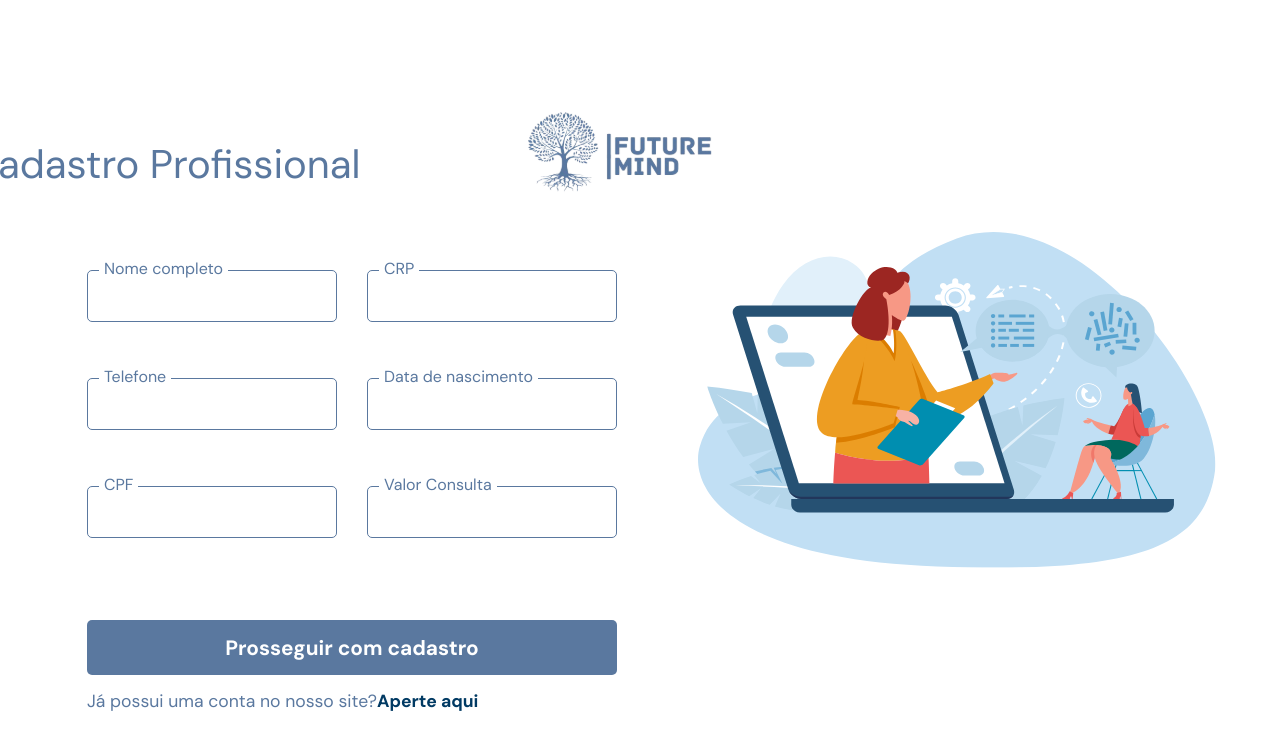
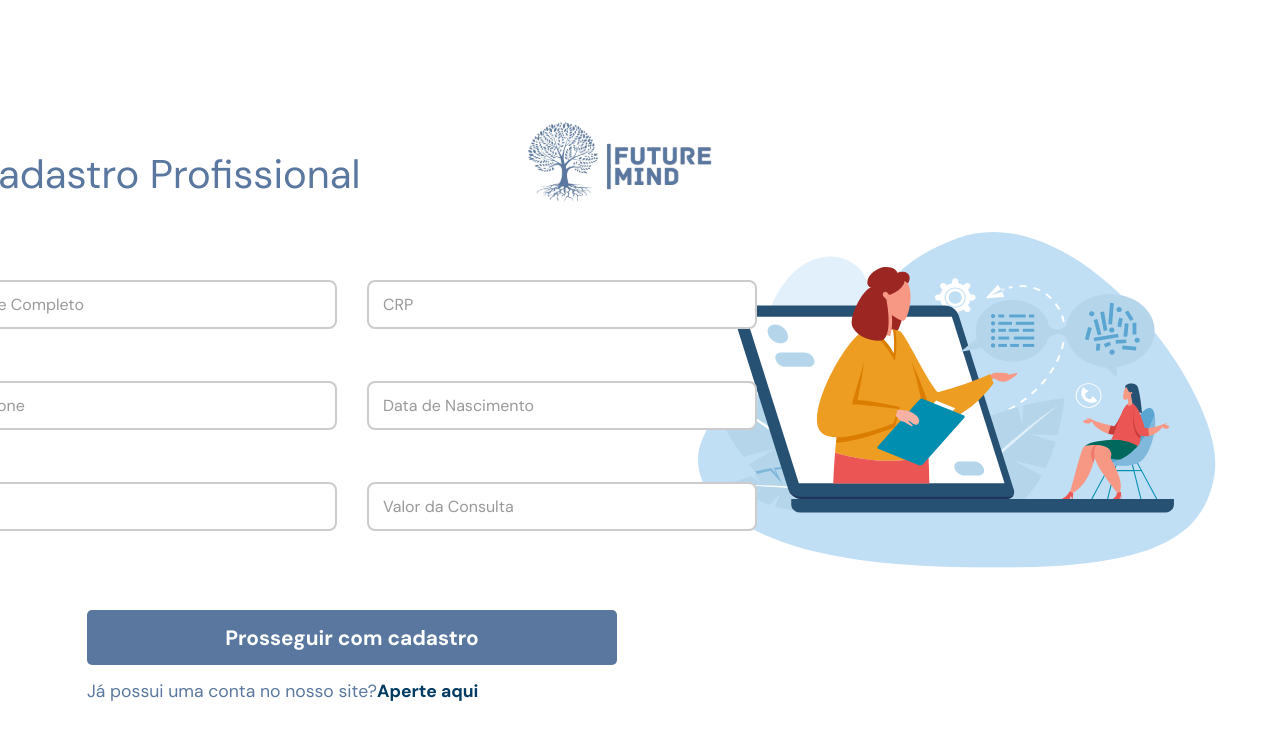
Before and after one commit to BrendaMaganeli/FutureMind-2.0, a React (Vite) app in the folder front/: page /cadastroprofissional1 in a window 1280 px wide. Shown: the top 750 px of the page. Built offline with nearby package versions, Linux system fonts and the light colour scheme.

Commit message:
atualização dos inputs do cadastro/login

```diff
--- a/front/src/pages/CadastroProfissional1.jsx
+++ b/front/src/pages/CadastroProfissional1.jsx
@@ -5,229 +5,132 @@ import './CSS/Cadastros.css';
 import { useState } from 'react';
 
 function CadastroProfissional1() {
-  const navigate = useNavigate(); // Hook para navegação
+  const navigate = useNavigate();
 
   const [nome, setNome] = useState('');
-  const [nomeValido, setNomeValido] = useState()
-  const [ValorCRP, setValorCRP] = useState()
-  const [crpValido, setCrpValido] = useState('')
-  const [telefone, setTelefone] = useState()
-  const [telefoneValido, setTelefoneValido] = useState('')
-  const [dataNascimentoValido, setDataNascimentoValido] = useState()
-  const [dataNascimento, setDataNascimento] = useState('')
+  const [nomeValido, setNomeValido] = useState(false);
+  const [valorCRP, setValorCRP] = useState('');
+  const [crpValido, setCrpValido] = useState(false);
+  const [telefone, setTelefone] = useState('');
+  const [telefoneValido, setTelefoneValido] = useState(false);
+  const [dataNascimento, setDataNascimento] = useState('');
+  const [dataNascimentoValido, setDataNascimentoValido] = useState(false);
   const [cpf, setCpf] = useState('');
-  const [cpfValido, setCpfValido] = useState()
-  const [valorConsulta, setValorConsulta] = useState()
-  const [valorConsultaValido , setValorConsultaValido] = useState()
+  const [cpfValido, setCpfValido] = useState(false);
+  const [valorConsulta, setValorConsulta] = useState('');
+  const [valorConsultaValido, setValorConsultaValido] = useState(false);
+
+  const formatarCPF = (value) => {
+    value = value.replace(/\D/g, '');
+    value = value.replace(/^(\d{3})(\d)/, "$1.$2");
+    value = value.replace(/^(\d{3})\.(\d{3})(\d)/, "$1.$2.$3");
+    value = value.replace(/^(\d{3})\.(\d{3})\.(\d{3})(\d)/, "$1.$2.$3-$4");
+    return value.slice(0, 14);
+  };
+
+  const formatarCRP = (value) => {
+    value = value.replace(/\D/g, ''); // Remove tudo que não for número
+
+    if (value.length <= 2) {
+      return value; // ex: "0", "06"
+    }
+
+    return value.slice(0, 2) + '/' + value.slice(2, 7); // ex: "06/123456"
+  };
+
+
+
+  const formatarValorConsulta = (valor) => {
+    const somenteNumeros = valor.replace(/\D/g, '');
+    const numero = (parseInt(somenteNumeros, 10) / 100).toFixed(2);
+    return `R$ ${numero.replace('.', ',')}`;
+  };
+
+  const formatarTelefone = (value) => {
+    value = value.replace(/\D/g, '');
+    value = value.replace(/(\d{2})(\d{5})(\d{4})/, '($1) $2-$3');
+    return value.slice(0, 15);
+  };
+
+  const formatarData = (value) => {
+    value = value.replace(/\D/g, '');
+    value = value.replace(/(\d{2})(\d{2})(\d{4})/, '$1/$2/$3');
+    return value.slice(0, 10);
+  };
+
+  const formatarNome = (value) => {
+    return value.replace(/[^A-Za-zÀ-ÖØ-öø-ÿ\s]/g, '');
+  };
 
   const handleCadastro = () => {
+    let validacoes = true;
 
-    let erro = false;
-
-    if (!nome || nome.trim().length === 0) {
+    if (nome.trim().length < 1) {
       setNomeValido(true);
-      erro = true;
+      validacoes = false;
     } else {
       setNomeValido(false);
     }
 
-    if (!cpf || cpf.trim().length !== 14) {
+    if (valorCRP.trim().length < 6 || !/^\d{2,3}\/\d{4,5}$/.test(valorCRP)) {
+      setCrpValido(true);
+      validacoes = false;
+    } else {
+      setCrpValido(false);
+    }
+
+    if (cpf.trim().length < 14) {
       setCpfValido(true);
-      erro = true;
+      validacoes = false;
     } else {
       setCpfValido(false);
     }
 
-    if (!telefone || telefone.trim().length !== 15) {
+    if (telefone.trim().length < 15) {
       setTelefoneValido(true);
-      erro = true;
+      validacoes = false;
     } else {
       setTelefoneValido(false);
     }
 
-    if (!dataNascimento || dataNascimento.trim().length !== 10) {
-      setDataNascimentoValido(true);
-      erro = true;
-    } else {
-      // Validação da idade (já feita no input)
-      const dia = parseInt(dataNascimento.slice(0, 2), 10);
-      const mes = parseInt(dataNascimento.slice(3, 5), 10);
-      const ano = parseInt(dataNascimento.slice(6, 10), 10);
+    if (dataNascimento.length === 10) {
+      const [dia, mes, ano] = dataNascimento.split('/').map(Number);
       const nascimento = new Date(ano, mes - 1, dia);
+
       const hoje = new Date();
       let idade = hoje.getFullYear() - nascimento.getFullYear();
-      if (
-        hoje.getMonth() < nascimento.getMonth() ||
-        (hoje.getMonth() === nascimento.getMonth() &&
-          hoje.getDate() < nascimento.getDate())
-      ) {
-        idade--;
+      const naoFezAniversario = hoje.getMonth() < nascimento.getMonth() ||
+        (hoje.getMonth() === nascimento.getMonth() && hoje.getDate() < nascimento.getDate());
+
+      if (naoFezAniversario) idade--;
+
+      if (idade < 18 || isNaN(nascimento.getTime())) {
+        setDataNascimentoValido(true);
+        validacoes = false;
+      } else {
+        setDataNascimentoValido(false);
       }
-
-      setDataNascimentoValido(idade < 18);
-      if (idade < 18) erro = true;
+    } else {
+      setDataNascimentoValido(true);
+      validacoes = false;
     }
 
-    if (!ValorCRP || ValorCRP.length !== 8) {
-      setCrpValido(true);
-      erro = true;
-    } else {
-      setCrpValido(false);
-    }
+    const valorNumerico = parseFloat(
+      valorConsulta.replace('R$', '').replace(/\./g, '').replace(',', '.').trim()
+    );
 
-    if (!valorConsulta || valorConsulta === '' || parseFloat(valorConsulta.replace(/[^\d]/g, '')) < 5000) {
+    if (isNaN(valorNumerico) || valorNumerico < 50) {
       setValorConsultaValido(true);
-      erro = true;
+      validacoes = false;
     } else {
       setValorConsultaValido(false);
     }
 
-    if (!erro) {
 
-
+    if (validacoes) {
       navigate('/cadastroprofissional2');
     }
   };
-
-  const formatarNome = (value) => {
-
-    return value.replace(/[^A-Za-zÀ-ÖØ-öø-ÿ\s]/g, '');
-   };
-
-
-
-    const identificadorNome = (e) => {
-
-      const nomeAux = e.target.value;
-      setNome(formatarNome(nomeAux));
-
-      if (nomeAux.length > 0) {
-
-        setNomeValido(false);
-      } else {
-
-        setNomeValido(true)
-      }
-    };
-
-
-  const indentificadorCRP = (e) => {
-
-    let valor = e.target.value;
-
-    valor = valor.replace(/\D/g, '');
-    valor = valor.replace(/^(\d{2})(\d)/, '$1/$2');
-    valor = valor.slice(0, 8);
-
-    if(valor.length == 8){
-
-      setCrpValido(false)
-
-    }else{
-
-      setCrpValido(true)
-    }
-
-    setValorCRP(valor);
-  }
-
-  const identificadorTelefone = (e) => {
-    let value = e.target.value;
-
-    value = value.replace(/\D/g, '');
-    value = value.replace(/(\d{2})(\d{5})(\d{4})/, '($1) $2-$3');
-
-    setTelefone(value);
-
-    if(value.trim().length == 15){
-
-      setTelefoneValido(false)
-    }else{
-
-      setTelefoneValido(true)
-    }
-   }
-
-   const identificadorData = (e) => {
-
-    let value = e.target.value;
-
-    value = value.replace(/\D/g, '');
-    value = value.replace(/(\d{2})(\d{2})(\d{4})/, '$1/$2/$3');
-    setDataNascimento(value);
-
-    if (value.length === 10) {
-
-        const dia = parseInt(value.slice(0, 2), 10);
-        const mes = parseInt(value.slice(3, 5), 10);
-        const ano = parseInt(value.slice(6, 10), 10);
-
-        const nascimento = new Date(ano, mes - 1, dia);
-        const hoje = new Date();
-
-        let idade = hoje.getFullYear() - nascimento.getFullYear();
-        const aniversarioAindaNaoPassou =
-            hoje.getMonth() < nascimento.getMonth() ||
-            (hoje.getMonth() === nascimento.getMonth() && hoje.getDate() < nascimento.getDate());
-
-        if (aniversarioAindaNaoPassou) {
-            idade--;
-        }
-
-        setDataNascimentoValido(idade < 18);
-    } else {
-        setDataNascimentoValido(true);
-    }
-  }
-
-  const formatarCPF = (cpf) => {
-
-    cpf = cpf.replace(/\D/g, '');
-    cpf = cpf.slice(0, 11);
-    cpf = cpf.replace(/(\d{3})(\d)/, '$1.$2');
-    cpf = cpf.replace(/(\d{3})(\d)/, '$1.$2');
-    cpf = cpf.replace(/(\d{3})(\d{1,2})$/, '$1-$2');
-    return cpf;
-  };
-
-  const identificadorCpf = (e) => {
-
-    const cpfAux = e.target.value
-    setCpf(formatarCPF(cpfAux));
-
-    if (cpfAux.trim().length == 14) {
-
-      setCpfValido(false);
-    } else {
-
-      setCpfValido(true)
-    }
-  };
-
-  const identificadorValorConsulta = (e) => {
-
-    let valor = e.target.value;
-
-
-    valor = valor.replace(/\D/g, '');
-
-
-    const valorNumerico = parseFloat(valor) / 100;
-
-    const valorFormatado = valorNumerico.toLocaleString('pt-BR', {
-      style: 'currency',
-      currency: 'BRL',
-    });
-
-    setValorConsulta(valorFormatado);
-
-    if (valorNumerico >= 50) {
-      setValorConsultaValido(false);
-    } else {
-      setValorConsultaValido(true);
-    }
-  }
-
 
   return (
     <div className='container-profissional'>
@@ -237,76 +140,72 @@ function CadastroProfissional1() {
           <img src={logo} alt='Future Mind Logo' className='logo-paraCadastro' />
         </div>
         <div className='inputs-cadastro-div'>
-          <div className='input-cadastro'>
-            <label>Nome completo</label>
-            <input
-             type='text'
-             onChange={identificadorNome}
-             value={nome}
-             />
-             <div className={`container_alerta_nulo ${nomeValido ? 'container_geral_mostra' : ''}`}>
-              <p>Nome invalido!</p>
-             </div>
+          <div className="cadastro-input">
+            <input type="text" value={nome} onChange={(e) => {
+              setNome(formatarNome(e.target.value));
+              setNomeValido(false);
+            }} placeholder=" " required />
+            <label>Nome Completo</label>
+            <span className={`erro ${nomeValido ? 'visivel' : ''}`}>Nome obrigatório</span>
           </div>
-          <div className='input-cadastro'>
-            <label>CRP</label>
-            <input
-             type='text'
-             value={ValorCRP}
-             onChange={indentificadorCRP}
-            maxLength={8}
+
+          <div className="cadastro-input">
+          <input
+            type="text"
+            value={valorCRP}
+            onChange={(e) => {
+              setValorCRP(formatarCRP(e.target.value));
+              setCrpValido(false);
+            }}
+            placeholder=" "
+            required
+          />
+          <label>CRP</label>
+          <span className={`erro ${crpValido ? 'visivel' : ''}`}>CRP inválido</span>
+          </div>
+
+          <div className="cadastro-input">
+            <input type="text" value={telefone} onChange={(e) => {
+              setTelefone(formatarTelefone(e.target.value));
+              setTelefoneValido(false);
+            }} placeholder=" " required />
+            <label>Telefone</label>
+            <span className={`erro ${telefoneValido ? 'visivel' : ''}`}>Telefone inválido</span>
+          </div>
+
+          <div className="cadastro-input">
+            <input type="text" value={dataNascimento} onChange={(e) => {
+              setDataNascimento(formatarData(e.target.value));
+              setDataNascimentoValido(false);
+            }} placeholder=" " required />
+            <label>Data de Nascimento</label>
+            <span className={`erro ${dataNascimentoValido ? 'visivel' : ''}`}>Idade mínima é 18 anos</span>
+          </div>
+
+          <div className="cadastro-input">
+            <input type="text" value={cpf} onChange={(e) => {
+              setCpf(formatarCPF(e.target.value));
+              setCpfValido(false);
+            }} placeholder=" " required />
+            <label>CPF</label>
+            <span className={`erro ${cpfValido ? 'visivel' : ''}`}>CPF inválido</span>
+          </div>
+
+          <div className="cadastro-input">
+          <input
+              type="text"
+              value={valorConsulta}
+              onChange={(e) => {
+                setValorConsulta(formatarValorConsulta(e.target.value));
+                setValorConsultaValido(false);
+              }}
+              placeholder=" "
+              required
             />
-            <div className={`container_alerta_nulo ${crpValido ? 'container_geral_mostra' : ''}`}>
-              <p>CRP invalido!</p>
-            </div>
-          </div>
-          <div className='input-cadastro'>
-            <label>Telefone</label>
-            <input
-            type='text'
-            value={telefone}
-            maxLength="14"
-            onChange={identificadorTelefone}
-             />
-             <div className={`container_alerta_nulo ${telefoneValido ? 'container_geral_mostra' : ''}`}>
-              <p>Telefone invalido!</p>
-             </div>
-          </div>
-          <div className='input-cadastro'>
-            <label>Data de nascimento</label>
-            <input
-            type='text'
-            value={dataNascimento}
-            maxLength="8"
-            onChange={identificadorData}
-            />
-             <div className={`container_alerta_nulo ${dataNascimentoValido ? 'container_geral_mostra' : ''}`}>
-              <p>Você não é maior que 18 anos!</p>
-            </div>
-          </div>
-          <div className='input-cadastro'>
-            <label>CPF</label>
-            <input
-            type='text'
-            value={cpf}
-            onChange={identificadorCpf}
-            maxLength="14"
-             />
-             <div className={`container_alerta_nulo ${cpfValido ? 'container_geral_mostra' : ''}`}>
-              <p>CPF invalido!</p>
-            </div>
-          </div>
-          <div className='input-cadastro'>
-            <label>Valor Consulta</label>
-            <input
-             type='text'
-             value={valorConsulta}
-             onChange={identificadorValorConsulta}
-             />
-             <div className={`container_alerta_nulo ${valorConsultaValido ? 'container_geral_mostra' : ''}`}>
-              <p>Valor minimo de 50R$!</p>
-            </div>
-
+            <label>Valor da Consulta</label>
+            <span className={`erro ${valorConsultaValido ? 'visivel' : ''}`}>
+              Mínimo de R$ 50,00
+            </span>
           </div>
         </div>
         <button className='botao-cadastro' onClick={handleCadastro}>Prosseguir com cadastro</button>
--- a/front/src/pages/CadastroProfissional2.jsx
+++ b/front/src/pages/CadastroProfissional2.jsx
@@ -132,6 +132,8 @@ function CadastroProfissional2() {
                 setEspecializacoes(opcoes);
                 setEspecializacaoValida(opcoes.length > 0);
               }}
+              menuPortalTarget={document.body}
+              styles={{ menuPortal: base => ({ ...base, zIndex: 9999 }) }}
             />
             <div className={`container_alerta_nulo ${!especializacaoValida ? 'container_geral_mostra' : ''}`}>
               <p>Selecione pelo menos uma especialização.</p>
@@ -150,37 +152,41 @@ function CadastroProfissional2() {
                 setAbordagens(opcoes);
                 setAbordagemValida(opcoes.length > 0);
               }}
+              menuPortalTarget={document.body}
+              styles={{ menuPortal: base => ({ ...base, zIndex: 9999 }) }}
             />
             <div className={`container_alerta_nulo ${!abordagemValida ? 'container_geral_mostra' : ''}`}>
               <p>Selecione pelo menos uma abordagem.</p>
             </div>
           </div>
           <div className='input-lados'>
-            <div className='input-cadastro'>
-              <label>Email</label>
-              <input
-              type='text'
-              onChange={indentificadorEmail}
-               />
-              <div className={`container_alerta_nulo ${emailValido ? 'container_geral_mostra' : ''}`}>
-               <p>Email incorreto!</p>
+          <div className="cadastro-input">
+            <input type="text" value={valorEmail} onChange={(e) => {
+              setValorEmail(e.target.value);
+              setEmailValido(false);
+            }} placeholder=" " required />
+            <label>E-mail</label>
+            <span className={`erro ${emailValido ? 'visivel' : ''}`}>E-mail deve terminar com @gmail.com ou @hotmail.com</span>
           </div>
-            </div>
-            <div className='input-cadastro'>
-              <label>Senha</label>
+
+          <div className="cadastro-input">
             <input
               type={tipoInput}
-              maxLength={15}
-              onChange={indentificadorSenha}
+              value={valorSenha}
+              onChange={(e) => {
+                setValorSenha(e.target.value);
+                setSenhaValido(false);
+              }}
+              placeholder=" "
+              required
             />
-              <div className={`container_alerta_nulo ${senhaValido ? 'container_geral_mostra' : ''}`}>
-               <p>Senha deve ter no minimo 8 caracteres!</p>
-              </div>
-
+            <label>Senha</label>
+            <span className={`erro ${senhaValido ? 'visivel' : ''}`}>Mínimo 8 caracteres</span>
             <img
+              src={tipoIconSenha}
+              alt="Mostrar senha"
+              className="icone-senha"
               onClick={alternarTipo}
-              className='imagem_olho'
-              src={tipoIconSenha} alt=""
             />
           </div>
           </div>
--- a/front/src/pages/Login.jsx
+++ b/front/src/pages/Login.jsx
@@ -1,13 +1,55 @@
-import { useNavigate } from 'react-router-dom';
+import { useNavigate} from 'react-router-dom';
 import logo from '../assets/logoCadastro2.svg';
 import imagem from '../assets/FotoCadastro.svg';
 import './CSS/Cadastros.css';
+import { useState } from 'react';
 
-function CadastroProfissional2() {
+function login() {
   const navigate = useNavigate(); // Hook para navegação
 
+
+  const [valorEmail, setValorEmail] = useState('');
+  const [valorSenha, setValorSenha] = useState('');
+
+  const [emailValido, setEmailValido] = useState(false);
+  const [senhaValido, setSenhaValido] = useState(false);
+
+  const [tipoInput, setTipoInput] = useState("password");
+  const [tipoIconSenha, setTipoIconSenha] = useState('icon_nao_ver.png');
+
+  const alternarTipo = () => {
+    if (tipoInput === 'password') {
+      setTipoInput('text');
+      setTipoIconSenha('icon_ver.png');
+    } else {
+      setTipoInput('password');
+      setTipoIconSenha('icon_nao_ver.png');
+    }
+  };
+
   const handleCadastro = () => {
-    navigate('/cadastroProfissional2'); // Redireciona para a próxima página
+    let validacoes = true;
+
+    // Email
+    if (!valorEmail?.trim().endsWith("@gmail.com") && !valorEmail?.trim().endsWith("@hotmail.com")) {
+      setEmailValido(true);
+      validacoes = false;
+    } else {
+      setEmailValido(false);
+    }
+
+    // Senha
+    if (!valorSenha || valorSenha.trim().length < 8) {
+      setSenhaValido(true);
+      validacoes = false;
+    } else {
+      setSenhaValido(false);
+    }
+
+    // Se tudo estiver válido, redireciona
+    if (validacoes) {
+      navigate('/cadastroprofissional2');
+    }
   };
 
   return (
@@ -18,19 +60,35 @@ function CadastroProfissional2() {
           <img src={logo} alt='Future Mind Logo' className='logo-paraCadastro' />
         </div>
         <div className='inputs-login-div'>
-          <div className='input-login'>
-            <label>Nome</label>
-            <input type='text' />
+
+        <div className="login-input">
+            <input type="text" value={valorEmail} onChange={(e) => {
+              setValorEmail(e.target.value);
+              setEmailValido(false);
+            }} placeholder=" " required />
+            <label>E-mail</label>
+            <span className={`erro ${emailValido ? 'visivel' : ''}`}>E-mail deve terminar com @gmail.com ou @hotmail.com</span>
           </div>
 
-          <div className='input-login'>
-            <label>Telefone</label>
-            <input type='text' />
-          </div>
-
-          <div className='input-login'>
-            <label>CPF</label>
-            <input type='text' />
+          <div className="login-input">
+            <input
+              type={tipoInput}
+              value={valorSenha}
+              onChange={(e) => {
+                setValorSenha(e.target.value);
+                setSenhaValido(false);
+              }}
+              placeholder=" "
+              required
+            />
+            <label>Senha</label>
+            <span className={`erro ${senhaValido ? 'visivel' : ''}`}>Mínimo 8 caracteres</span>
+            <img
+              src={tipoIconSenha}
+              alt="Mostrar senha"
+              className="icone-senha-login"
+              onClick={alternarTipo}
+            />
           </div>
         </div>
         <button className='botao-login' onClick={handleCadastro}>Realizar Login</button>
@@ -43,4 +101,4 @@ function CadastroProfissional2() {
   );
 }
 
-export default CadastroProfissional2;
+export default login;
```
Also changed, not shown: front/src/pages/CSS/Cadastros.css (+54 -1 lines), front/src/pages/CadastroPaciente.jsx (+8 -11 lines). Lines whose indentation alone changed are shown as unchanged.
